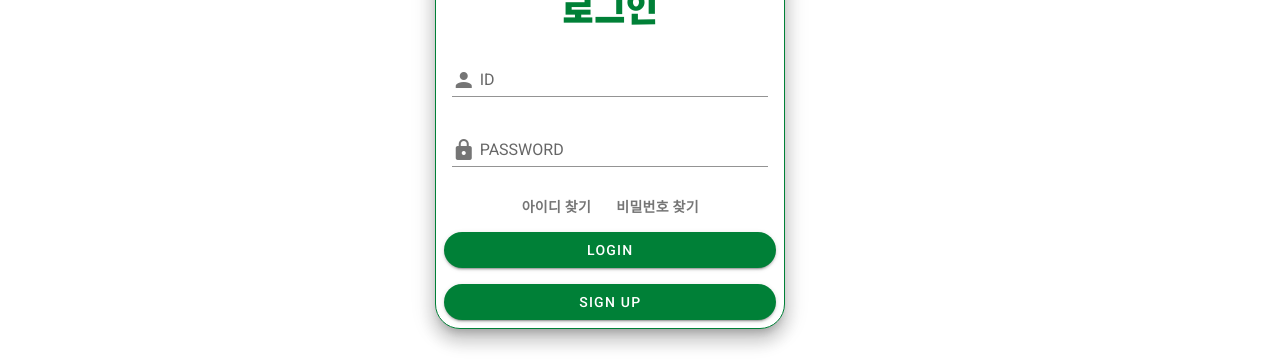
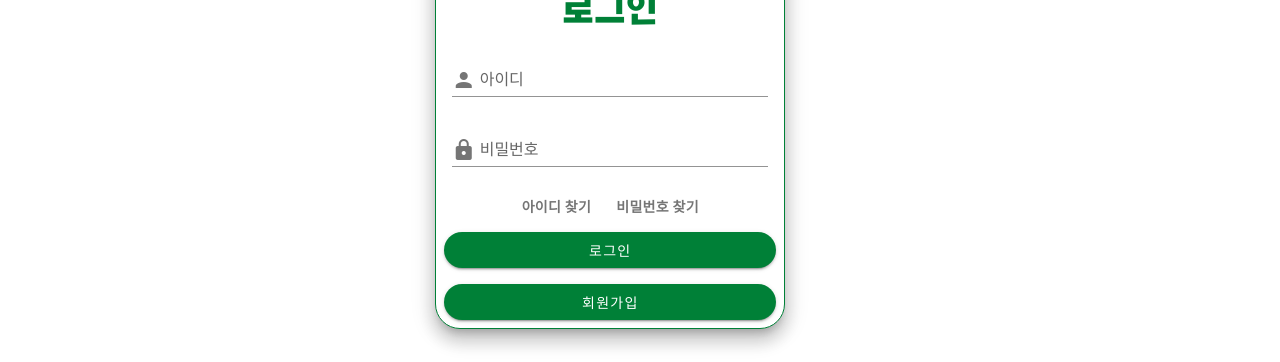
Before and after one commit to 0206cho/WhatSuMarket, a Vue app: page /login in a window 1280 px wide. Shown: the part 310-672 px from the top of the page. Built offline with nearby package versions, Linux system fonts and the light colour scheme.

Commit message:
상명-한글화

```diff
--- a/src/views/History.vue
+++ b/src/views/History.vue
@@ -6,17 +6,17 @@
         <v-card elevation="12" style="border-radius:25px; border: 1px solid #008037">
           <v-img :src="require('../../images/WhatSuWhite.png')" max-height="170" max-width="170" style="margin: 1em auto;" class="mb-0"></v-img>
           <div style="text-align: center; color:#008037; font-size:xxx-large; font-family: 'KOTRA_BOLD';" class="mt-0">내역</div>
-          <v-card flat class="ma-6 mt-0">
+          <v-card flat class="ma-6 mt-0" >
             <v-tabs v-model="tab" color="#008037">
               <v-tab v-for="item in tab_items" :key="item">
                 {{ table[item].title }}
               </v-tab>
             </v-tabs>
-            <v-card-text>
+            <v-card-text >
               <v-tabs-items v-model="tab" class="text-center">
                 <v-tab-item v-for="item in tab_items" :key="item">
                   <v-row v-if="item == 'charge'" justify="center" align="center">
-                    <v-col cols="6"> <!--item이 charge인 경우-->
+                    <v-col cols="6" style="text-align: center;"> <!--item이 charge인 경우-->
                       <v-card flat class="px-6" style="border-radius:25px; border: 1px solid #008037;">
                         <v-card-actions>
                           <span class="ml-13" style="align-items: center; font-weight: bold; font-size:medium">10,980냥</span>
@@ -26,7 +26,7 @@
                       </v-card>
                     </v-col>
                   </v-row>
-                  <v-data-table :headers="table[item].headers" :items="table[item].values" class="text-center">
+                  <v-data-table :headers="table[item].headers" :items="table[item].values" class="text-center" style="text-align: center;">
                   </v-data-table>
                 </v-tab-item>
               </v-tabs-items>
--- a/src/views/Login.vue
+++ b/src/views/Login.vue
@@ -12,11 +12,11 @@
                         <v-img :src="require('../../images/WhatSuWhite.png')" max-height="110" max-width="110" style="margin: 1em auto;" class="mb-0"></v-img>
                         <div style="text-align: center; color:#008037; font-size:xx-large; font-family: 'KOTRA_BOLD';" class="mt-0">로그인</div>
                         <v-card-text class="pt-3 pb-0 mb-0">
-                            <v-text-field  label="ID" prepend-inner-icon="mdi-account" color="#008037">
+                            <v-text-field  label="아이디" prepend-inner-icon="mdi-account" color="#008037">
 
                             </v-text-field>
 
-                            <v-text-field label="PASSWORD" type="password" prepend-inner-icon="mdi-lock" color="#008037">
+                            <v-text-field label="비밀번호" type="password" prepend-inner-icon="mdi-lock" color="#008037">
 
                             </v-text-field>
                         </v-card-text>
@@ -30,12 +30,12 @@
 
                         <v-card-actions>
                             <v-btn style="border-radius: 30px;" elevation="2" type="submit" color="#008037" text-capitalize depressed block dark>
-                                login
+                                로그인
                             </v-btn>
                         </v-card-actions>
                         <v-card-actions>
                             <v-btn style="border-radius: 30px;" elevation="2" type="submit" color="#008037" text-capitalize depressed block dark>
-                                sign up
+                                회원가입
                             </v-btn>
                         </v-card-actions>
 
--- a/src/views/PwFind.vue
+++ b/src/views/PwFind.vue
@@ -10,7 +10,7 @@
                           style="margin: 1em auto;"></v-img>
                           <div style="text-align: center; color:#008037; font-size:xx-large; font-family: 'KOTRA_BOLD';" class="mt-0">비밀번호&nbsp;찾기</div>
                       <v-card-text class="pt-6 pb-0 mb-0">
-                          <v-text-field label="ID" prepend-inner-icon="mdi-account" color="#008037">
+                          <v-text-field label="아이디" prepend-inner-icon="mdi-account" color="#008037">
                           </v-text-field>
                           <v-text-field label="전화번호" prepend-inner-icon="fa-solid fa-mobile-screen-button" color="#008037">
                           </v-text-field>
--- a/src/views/Setting.vue
+++ b/src/views/Setting.vue
@@ -10,7 +10,7 @@
                             style="margin: 1em auto;"></v-img>
                             <div style="text-align: center; color:#008037; font-size:xx-large; font-family: 'KOTRA_BOLD';" class="mt-0">설&nbsp;정</div>
                         <v-card-text class="pt-6 pb-0 mb-0">
-                            <v-text-field label="ID" prepend-inner-icon="mdi-account" color="#008037">
+                            <v-text-field label="아이디" prepend-inner-icon="mdi-account" color="#008037">
                             </v-text-field>
                             <v-text-field label="비밀번호" type="password" prepend-inner-icon="mdi-lock"
                                 color="#008037">
--- a/src/views/Signup.vue
+++ b/src/views/Signup.vue
@@ -10,7 +10,7 @@
                           style="margin: 1em auto;"></v-img>
                           <div style="text-align: center; color:#008037; font-size:xx-large; font-family: 'KOTRA_BOLD';" class="mt-0">회원가입</div>
                       <v-card-text class="pt-6 pb-0 mb-0">
-                          <v-text-field label="ID" prepend-inner-icon="mdi-account" color="#008037">
+                          <v-text-field label="아이디" prepend-inner-icon="mdi-account" color="#008037">
                           </v-text-field>
                           <v-text-field label="비밀번호" type="password" prepend-inner-icon="mdi-lock"
                               color="#008037">
```
